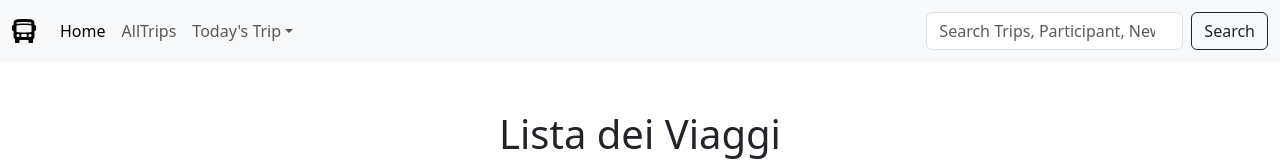
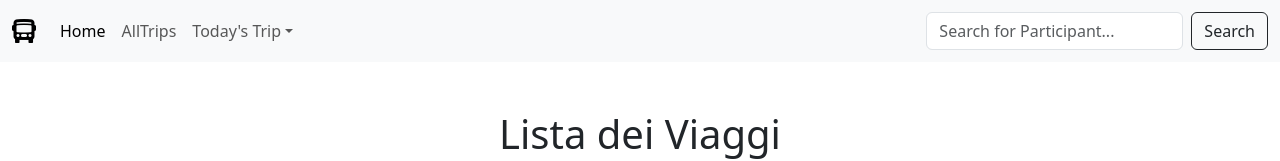
Before and after one commit to akthernahela/trip-and-contacts, a React (Vite) app: page / in a window 1280 px wide. Shown: the top 161 px of the page. Built offline with nearby package versions, Linux system fonts and the light colour scheme.

Commit message:
Connect the state

```diff
--- a/src/assets/Header.jsx
+++ b/src/assets/Header.jsx
@@ -47,7 +47,7 @@
 
                         </ul>
                         <form className="d-flex" role="search" onSubmit={(event) => event.preventDefault()}>
-                            <input className="form-control me-2" type="search" placeholder="Search Trips, Participant, New Journey" aria-label="Search" />
+                            <input className="form-control me-2" value={searchTerm} type="search" placeholder="Search for Participant..." aria-label="Search" />
                             <button className="btn btn-outline-dark" type="submit">Search</button>
                         </form>
                     </div>
```
